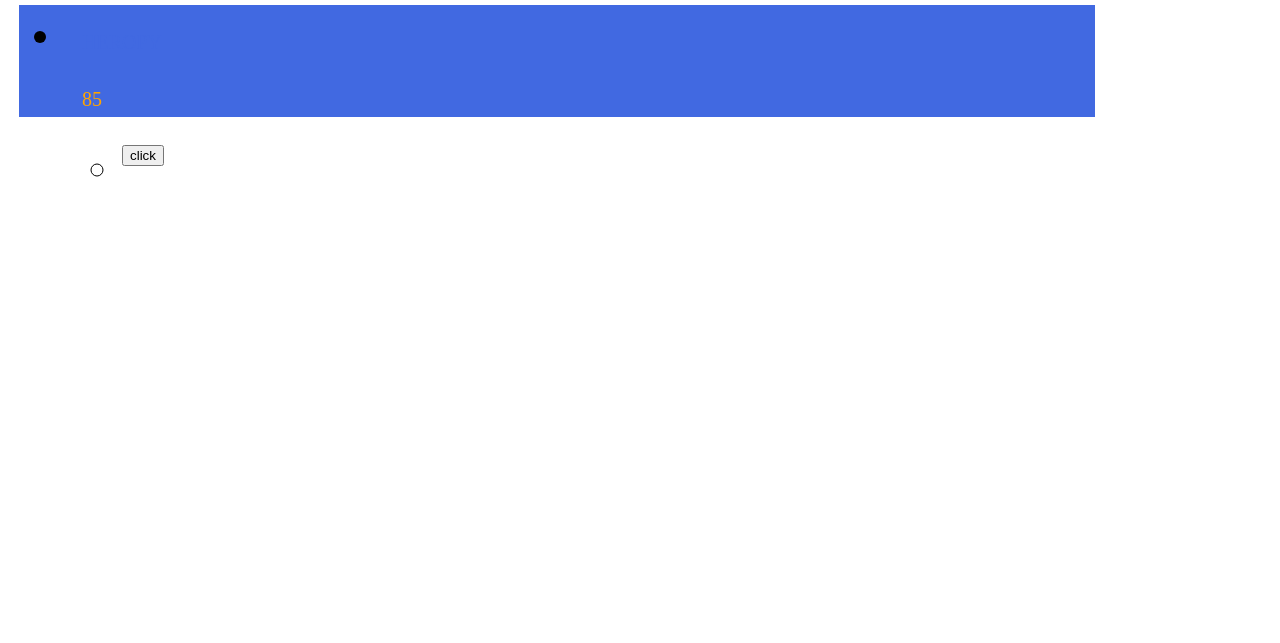
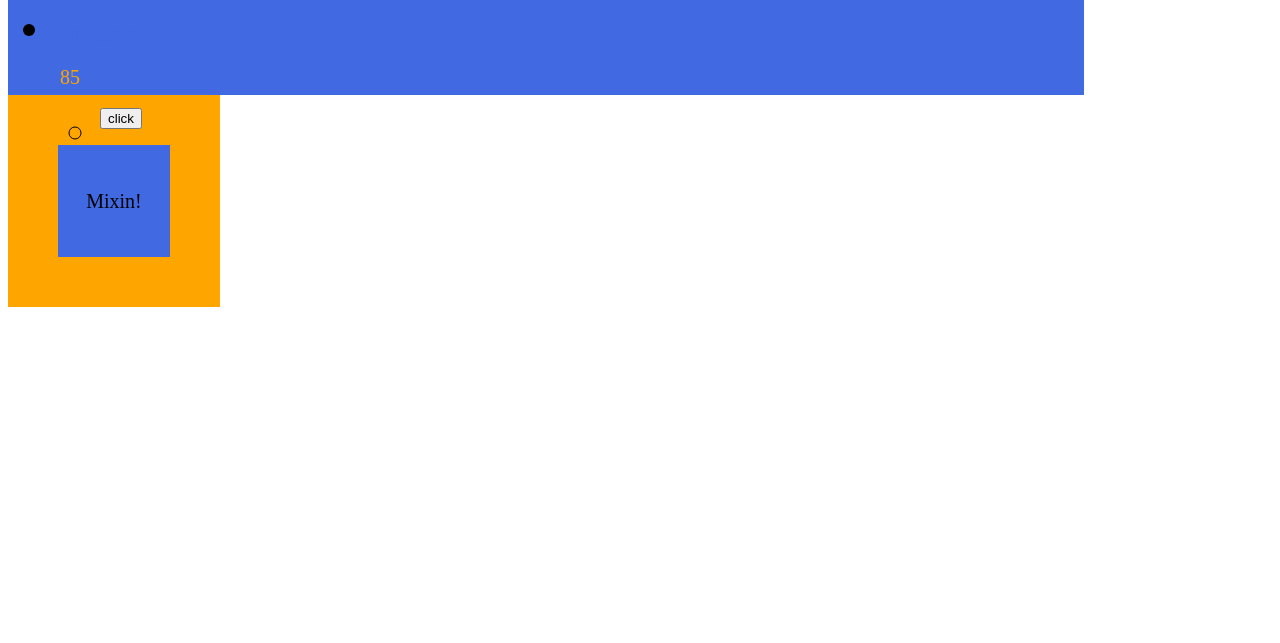
Before and after one commit to l0u0h0/SCSS, a website built with Parcel: page index.html in a window 1280 px wide. Shown: the part 157-800 px from the top of the page. Built offline with nearby package versions, Linux system fonts and the light colour scheme.

Commit message:
SCSS mixin

```diff
--- a/index.html
+++ b/index.html
@@ -26,5 +26,10 @@
   </div>
   <div class="box">hi</div>
   <div class="bax"></div>
+  <div class="containe">
+    <div class="item">
+      Mixin!
+    </div>
+  </div>
 </body>
 </html>
--- a/main.scss
+++ b/main.scss
@@ -59,8 +59,8 @@ div {
   width: 20px + 20px;
   height: 40px - 10px;
   font-size: 10px * 2;
-  margin-left: (10px + 12px) / 2;
-  margin-top: $size / 2;
+  margin-left: (10px + 12px) / 2px;
+  margin-top: $size / 2px;
   padding: 20px % 7;
 }
 .bax {
@@ -68,3 +68,20 @@ div {
   width: calc(100% - 200px);
   height: 100px;
 }
+@mixin center {
+  display: flex;
+  justify-content: center;
+  align-items: center;
+}
+.containe {
+  width: 200px;
+  height: 200px;
+  background-color: orange;
+  @include center;
+  .item {
+    width: 100px;
+    height: 100px;
+    background-color: royalblue;
+    @include center;
+  }
+}
```
Also changed, not shown: README.md.
